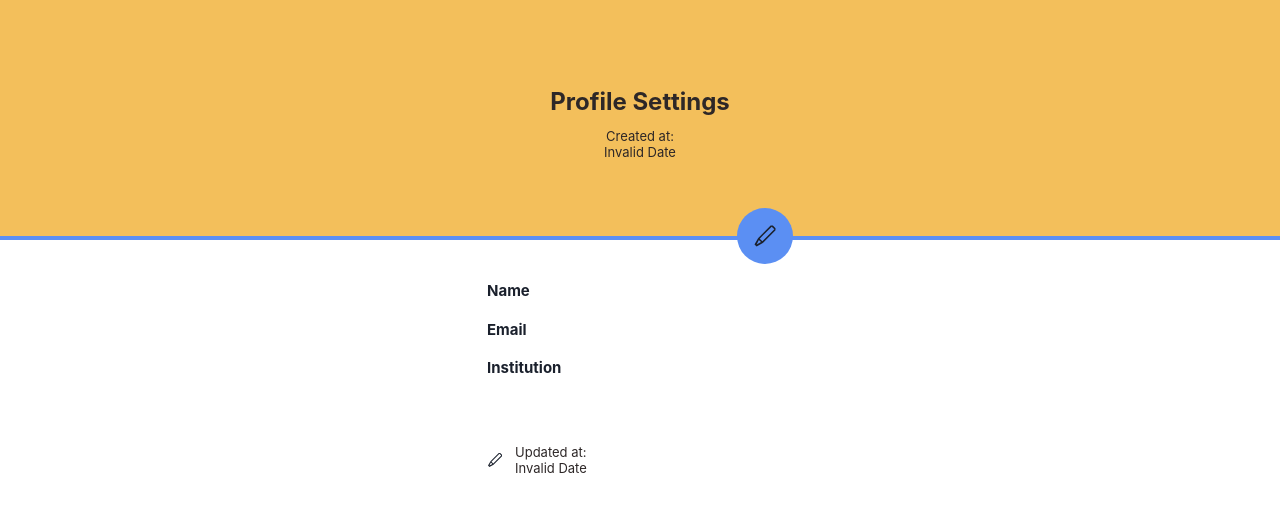
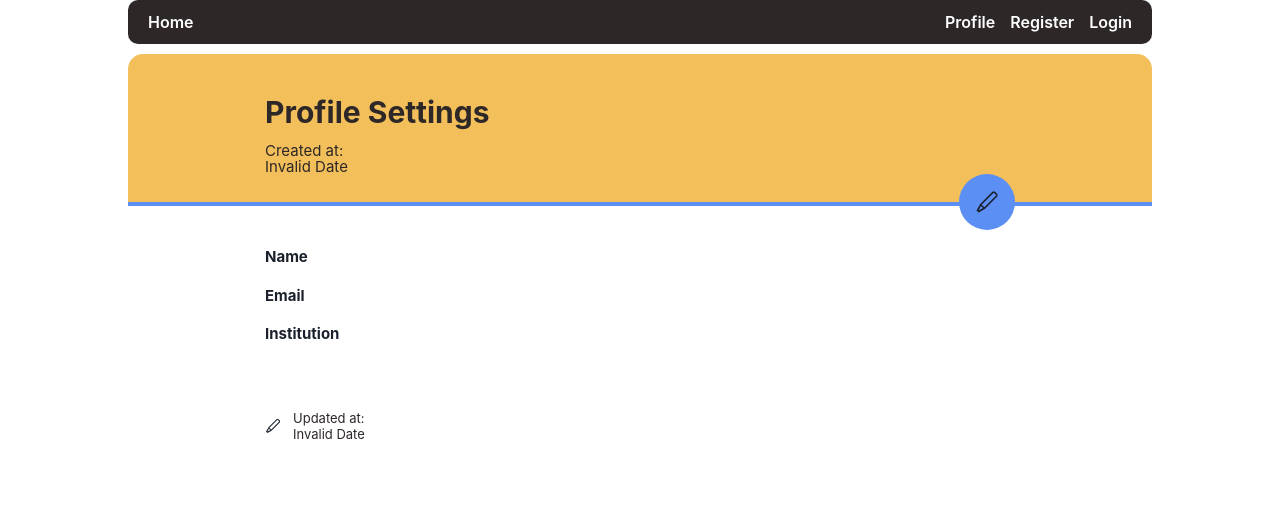
Before and after one commit to mriusdev/housing-review-app, a React (Create React App) app in the folder frontend/: page /customize in a window 1280 px wide. Shown: the top 512 px of the page. Built offline with nearby package versions, Linux system fonts and the light colour scheme.

Commit message:
private profile & navbar desktop responsiveness

```diff
--- a/frontend/src/App.tsx
+++ b/frontend/src/App.tsx
@@ -8,6 +8,7 @@ import Login from "./pages/Login";
 import Home from "./pages/Home";
 import Dashboard from "./pages/Dashboard";
 import CustomizeProfile from "./pages/CustomizeProfile";
+import Nav from "./components/Navigation/Nav";
 
 function App() {
   const [displayHamburger, setDisplayHamburger] = useState<string>("none");
@@ -65,6 +66,7 @@ function App() {
             </Button>
           </Link>
         </Flex>
+        <Nav />
         <Routes>
           <Route path="/" element={<Home />} />
           <Route path="/register" element={<Register />} />
--- /dev/null
+++ b/frontend/src/components/Navigation/Nav.tsx
@@ -0,0 +1,43 @@
+import { Container, Text, Flex, Icon, Box } from "@chakra-ui/react";
+import { Link } from "react-router-dom";
+
+import './nav.css'
+
+const Nav = () => {
+  return (
+    <div className="nav-sticky">
+      <Container display={{base: "none", md: "block"}} maxWidth="1024px" borderRadius="10px" bg="brand.mainDark" px="20px" py="10px">
+        <Flex justify="space-between" align="center">
+          <Link to="/">
+            <Text color="white" fontWeight="semibold">
+              Home
+            </Text>
+          </Link>
+
+          <Flex columnGap="15px">
+            <Link to="/customize">
+              <Text color="white" fontWeight="semibold">
+                Profile
+              </Text>
+            </Link>
+
+            <Link to="/register">
+              <Text color="white" fontWeight="semibold">
+                Register
+              </Text>
+            </Link>
+
+            <Link to="/login">
+              <Text color="white" fontWeight="semibold">
+                Login
+              </Text>
+            </Link>
+
+          </Flex>
+        </Flex>
+      </Container>
+    </div>
+  )
+}
+
+export default Nav
--- /dev/null
+++ b/frontend/src/components/Navigation/nav.css
@@ -0,0 +1,8 @@
+.nav-sticky {
+  position: -webkit-sticky;
+  position: fixed;
+  width: 100%;
+  top: 0;
+  left: 0;
+  z-index: 2;
+}
--- a/frontend/src/pages/CustomizeProfile.tsx
+++ b/frontend/src/pages/CustomizeProfile.tsx
@@ -1,8 +1,9 @@
 import { useState, useEffect } from "react";
-import { Container, Text, Flex, Icon } from "@chakra-ui/react";
+import { Container, Text, Flex, Icon, Box } from "@chakra-ui/react";
 import { VscEdit } from "react-icons/vsc";
 import { MdOutlineCancel } from "react-icons/md";
 import toast, { Toaster } from 'react-hot-toast';
+import { useMediaQuery } from "@chakra-ui/react";
 
 import { useAppSelector, useAppDispatch } from "../app/hooks";
 import {
@@ -17,6 +18,7 @@ import DisplayFields from "../components/PrivateProfile/DisplayFields";
 import {convertDate, waitFor} from '../components/HelperFunctions'
 
 const Customize = () => {
+  const [isMoreThanMd] = useMediaQuery('(min-width: 48em)')
   const { isEdit, profileDetails, isSuccess, isLoading, message, isError, isProfileUpdated } = useAppSelector((state) => state.privateProfile);
 
   const [editDetails, setEditDetails] = useState<IUserProfile>({
@@ -65,31 +67,35 @@ const Customize = () => {
 
   return (
     <>
+      <Container padding={0} maxWidth={{base: "100%", md: "1024px"}}>
         <Flex
           bg="brand.orange"
           direction="column"
           justify="center"
           align="center"
-        width="100vw"
-        height="30vh"
+          width="100%"
+          mt={isMoreThanMd ? 54 : 0 }
+          height={{base: "30vh", md: "19vh"}}
           borderBottom="4px"
+          borderRadius={isMoreThanMd ? "15px 15px 0px 0px" : ''}
           borderColor={isEdit ? "brand.purple" : "brand.blue"}
         >
           <Flex
-          width="306px"
+            width={{base:"306px", md: "750px"}}
             height="100%"
+            pt={{base: 0, md: 0}}
             direction="column"
-          align="center"
+            align={{base: "center", md: "start"}}
             justify="center"
             pos="relative"
           >
-          <Text fontWeight="bold" fontSize="24px" color="brand.mainDark" py={2}>
+            <Text fontWeight="bold" fontSize={{base: "24px", md: "30px"}} color="brand.mainDark" py={2}>
               Profile Settings
             </Text>
             <Text
-            textAlign="center"
+              textAlign={{base: "center", md: "left"}}
               lineHeight="16px"
-            fontSize="13px"
+              fontSize={{base: "13px", md: "15px"}}
               color="brand.mainDark"
             >
               Created at: <br />
@@ -116,7 +122,7 @@ const Customize = () => {
             </Flex>
           </Flex>
         </Flex>
-      <Container maxWidth="306px" padding={0} mt={10}>
+        <Container maxWidth={{base: "306px", md: "750px"}} padding={0} mt={10}>
           <Flex direction="column" rowGap={16}>
             {isEdit ? (
               <EditFields
@@ -146,6 +152,7 @@ const Customize = () => {
           </Flex>
           <Toaster />
         </Container>
+      </Container>
     </>
   );
 };
```
Lines whose indentation alone changed are shown as unchanged.
